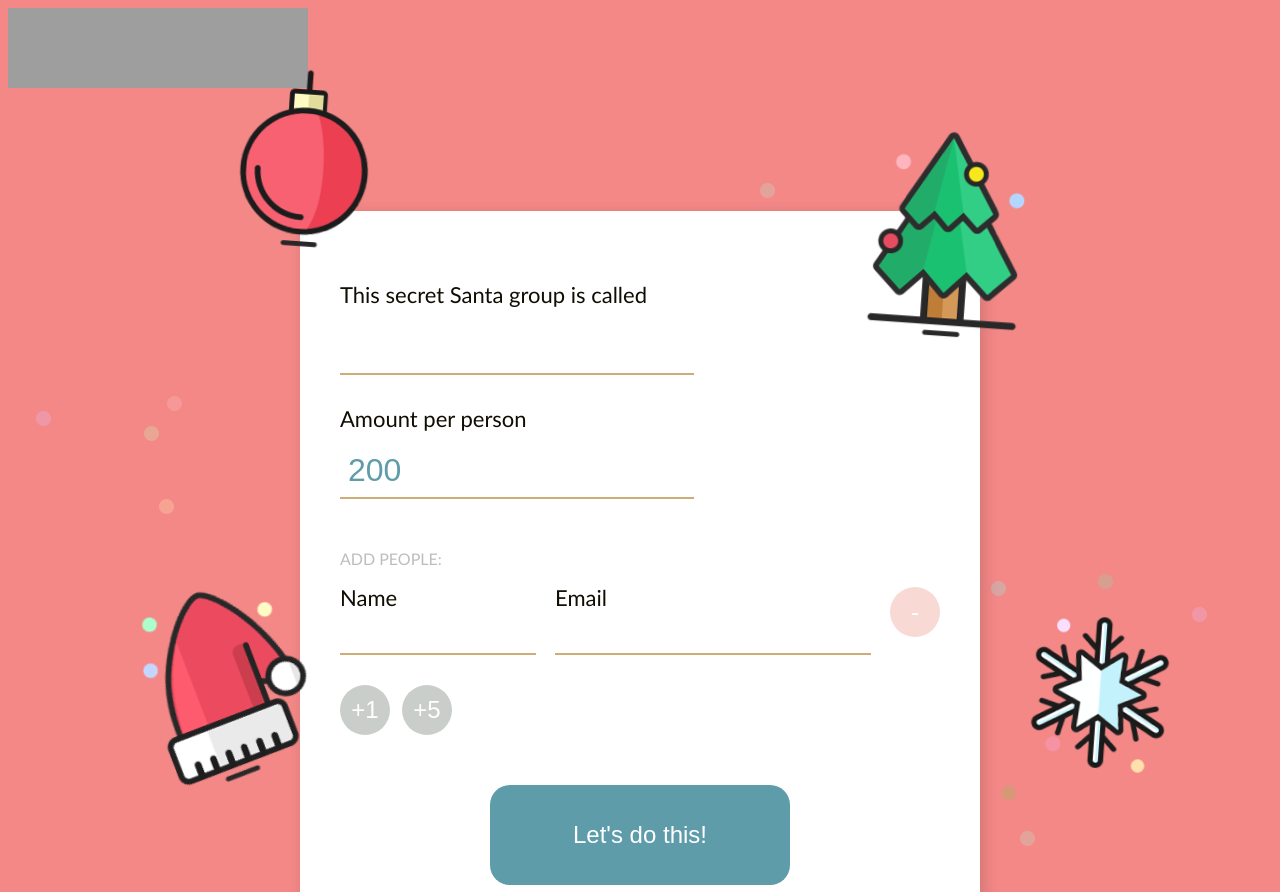
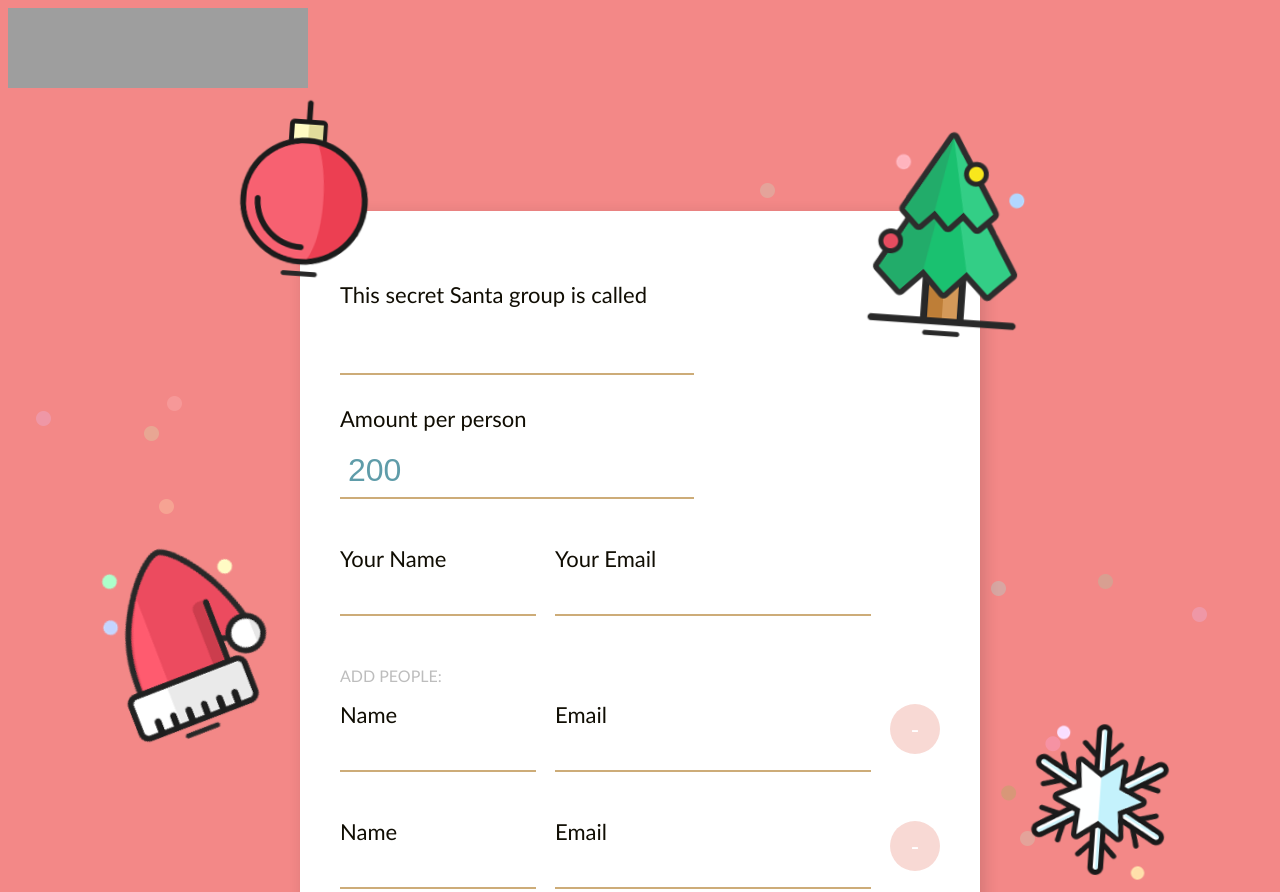
Before and after one commit to greenafrican/secret-santa, a React app: page / in a window 1280 px wide. Shown: the top 892 px of the page. Built offline with nearby package versions, Linux system fonts and the light colour scheme; grey boxes are pictures that could not be loaded.

Commit message:
add a creator

```diff
--- a/src/js/components/Icons.js
+++ b/src/js/components/Icons.js
@@ -25,12 +25,12 @@ const Icons = (props) => {
     }
 
     const { left, top, width, height } = props.position;
-    const posBall = randomPos(left - 120, top - 180);
+    const posBall = randomPos(left - 120, top - 150);
     const posTree = randomPos(left + width - 150, top - 100);
-    const posHat = randomPos(left - 200, top + height / 2);
+    const posHat = randomPos(left - 240, top + height / 2 - 150);
     const posSnowflake = randomPos(left + width, top + height / 2);
-    const posStocking = randomPos(left-50, top + height);
-    const posCandy = randomPos(left + width - 150, top + height + 50);
+    const posStocking = randomPos(left-100, top + height-140);
+    const posCandy = randomPos(left + width - 150, top + height);
 
     console.log(props.position || {});
 
--- a/src/js/components/Person.jsx
+++ b/src/js/components/Person.jsx
@@ -1,5 +1,6 @@
 import React, { Component } from "react";
 import PropTypes from "prop-types";
+import classNames from 'classnames';
 import Input from "./Input";
 import Button from "./Button";
 
@@ -26,7 +27,7 @@ class Person extends Component {
     }
 
     render() {
-        const { personId, removePerson, updatePeople } = this.props;
+        const { className, personId, removePerson, type, updatePeople } = this.props;
         const { name, email } = this.state;
         const myStyle = {
             'display': 'flex',
@@ -34,13 +35,13 @@ class Person extends Component {
             'justifyContent': 'space-between'
         };
         return (
-            <div className="form-group person" style={myStyle}>
+            <div className={classNames("form-group person", className)} style={myStyle}>
                 <Input
                     className="name"
                     type="text"
                     id={`name_${personId}`}
                     name="name"
-                    title="Name"
+                    title={ type === 'creator' ? "Your Name" : "Name" }
                     value={name}
                     handleChange={(e) => updatePeople(personId, e)}
                 />
@@ -49,21 +50,27 @@ class Person extends Component {
                     type="email"
                     id={`email_${personId}`}
                     name="email"
-                    title="Email"
+                    title={ type === 'creator' ? "Your Email" : "Email" }
                     value={email}
                     handleChange={(e) => updatePeople(personId, e)}
                 />
-                <Button action={(e) => removePerson(personId, e)} title="-" />
+                <Button
+                    className={ type === 'creator' ? 'creator-btn' : 'person-btn'}
+                    action={(e) => type !== 'creator' && removePerson(personId, e)}
+                    title="-"
+                />
             </div>)
     }
 };
 
 Person.propTypes = {
+    className: PropTypes.string,
     personId: PropTypes.number.isRequired,
     name: PropTypes.string,
     email: PropTypes.string,
     updatePeople: PropTypes.func.isRequired,
-    removePerson: PropTypes.func.isRequired,
+    removePerson: PropTypes.func,
+    type: PropTypes.string,
 };
 
 export default Person;
--- a/src/js/containers/App.js
+++ b/src/js/containers/App.js
@@ -10,7 +10,15 @@ import './styles.scss';
 const originalState = {
     group: '',
     spend: 200.00,
+    creator: {
+        name: '',
+        email: ''
+    },
     people: [
+        {
+            name: '',
+            email: ''
+        },
         {
             name: '',
             email: ''
@@ -25,6 +33,7 @@ class App extends Component {
         this.state = Object.assign({}, originalState);
         this.handleInput = this.handleInput.bind(this);
         this.updatePeople = this.updatePeople.bind(this);
+        this.updateCreator = this.updateCreator.bind(this);
         this.addPeople = this.addPeople.bind(this);
         this.removePerson = this.removePerson.bind(this);
         this.go = this.go.bind(this);
@@ -57,6 +66,11 @@ class App extends Component {
         this.setState({people: nextPeople}, () => this.updateSize());
     }
 
+    updateCreator(id, e) {
+        const nextCreator = Object.assign({}, this.state.creator, { [e.target.name]: e.target.value });
+        this.setState({ creator: nextCreator });
+    }
+
     updatePeople(id, e) {
         const nextPeople = [ ...this.state.people ];
         nextPeople[id] = Object.assign({}, nextPeople[id], {[e.target.name]: e.target.value});
@@ -72,6 +86,8 @@ class App extends Component {
         const data = this.state.people.filter( d => (
             d.name !== '' && d.email !== ''
         ) );
+
+        data.push(this.state.creator);
 
         console.log(JSON.stringify(this.state));
 
@@ -99,7 +115,7 @@ class App extends Component {
     render() {
 
 
-        const { group, people, position, spend } = this.state;
+        const { creator, group, people, position, spend } = this.state;
         const allThePeople = people.map( (person, id) =>
             (
                 <Person
@@ -129,6 +145,14 @@ class App extends Component {
                     title="Amount per person"
                 />
                 <div className="people">
+                    <Person
+                        className="creator"
+                        type="creator"
+                        name={creator.name}
+                        email={creator.email}
+                        personId={0}
+                        updatePeople={this.updateCreator}
+                    />
                     <span className="people-title">Add People:</span>
                     {allThePeople}
                     <div className="add-people">
--- a/src/js/containers/styles.scss
+++ b/src/js/containers/styles.scss
@@ -30,7 +30,7 @@ body {
     }
 
     .people {
-        margin: 50px 0;
+        margin: 30px 0;
         button {
             height: 50px;
             width: 50px;
@@ -64,6 +64,10 @@ body {
         justify-content: space-between;
         margin-bottom: 30px;
 
+        &.creator {
+            margin-bottom: 50px;
+        }
+
         .name {
             width: 30%;
         }
@@ -81,5 +85,10 @@ body {
             font-size: 22px;
             width: 100%;
         }
+
+        .creator-btn {
+            opacity: 0;
+            cursor: default;
+        }
     }
 }
```
